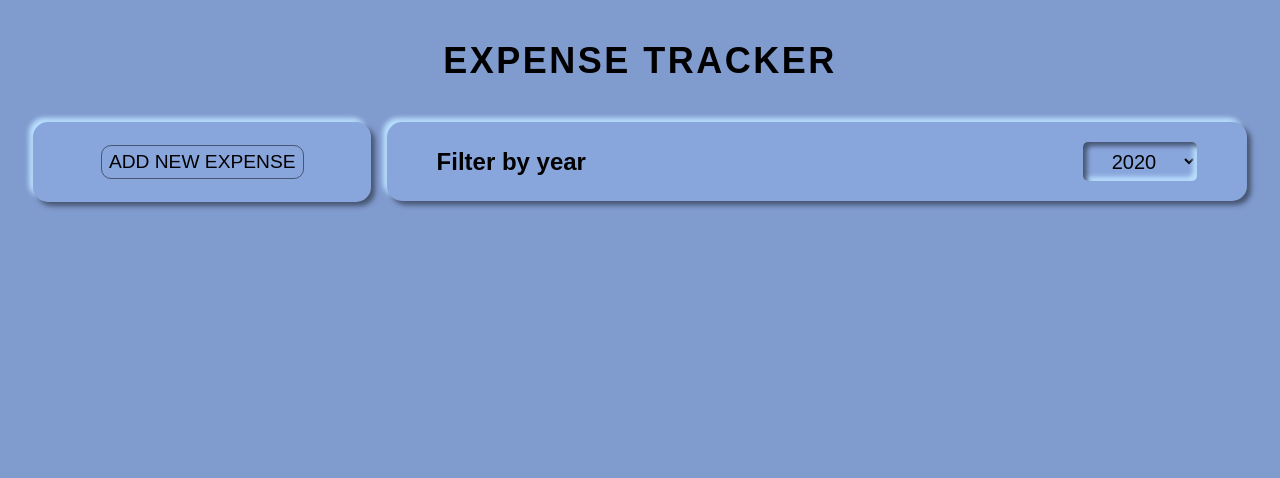
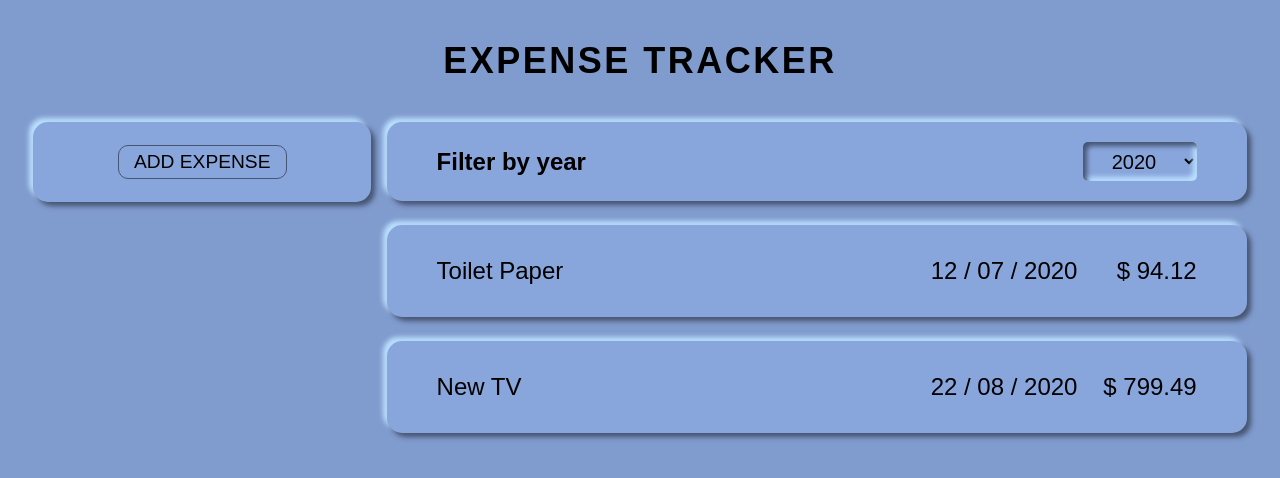
Before and after one commit to EshanTrivedi21/Expense-Tracker, a React (Create React App) app: page / in a window 1280 px wide. Shown: the top 478 px of the page. Built offline with nearby package versions, Linux system fonts and the light colour scheme.

Commit message:
feat: added missing features

```diff
--- a/src/App.js
+++ b/src/App.js
@@ -1,15 +1,25 @@
 import React, { useState } from "react";
 import NewExpense from "./components/NewExpenses/NewExpense.js";
 import Expenses from "./components/Expenses/Expenses.js";
-import './components/UI/index.css';
+import "./components/UI/index.css";
 
 const staticExpenses = [
   {
     id: "e3",
     title: "Car Insurance",
-    amount: 294.67,
-    date: "2021-2-28",
+    amount: "294.67",
+    date: "2021-02-28",
   },
+  {
+    id: "e1",
+    title: "Toilet Paper",
+    amount: "94.12",
+    date: "2020-07-12",
+  },
+  { id: "e2",
+    title: "New TV",
+    amount: "799.49",
+    date: "2020-08-22" },
 ];
 
 function App() {
@@ -28,7 +38,7 @@ function App() {
         <div className="mainForm">
           <NewExpense onAddExpense={addExpenseHandler}></NewExpense>
         </div>
-          <Expenses items={expenses} />
+        <Expenses items={expenses} />
       </div>
     </div>
   );
--- /dev/null
+++ b/src/components/Expenses/Expenses.css
@@ -0,0 +1,4 @@
+.noExpenses {
+    font-size: 1.4rem;
+    padding: 0px 50px;
+}
--- a/src/components/Expenses/Expenses.js
+++ b/src/components/Expenses/Expenses.js
@@ -1,6 +1,8 @@
 import React, { useState } from "react";
+import "./Expenses.css";
 import ExpenseItem from "./ExpenseItem.js";
 import ExpenseFilter from "./ExpenseFilter.js";
+import Card from "../UI/Card.js";
 
 const Expenses = (props) => {
   const [filteredYear, setFilteredYear] = useState("2020");
@@ -8,7 +10,7 @@ const Expenses = (props) => {
     setFilteredYear(selectedYear);
   };
   const filteredExpenses = props.items.filter((expense) => {
-    return expense.date.slice(0,4) === filteredYear;
+    return expense.date.slice(0, 4) === filteredYear;
   });
   return (
     <div className="mainDisplay">
@@ -16,14 +18,20 @@ const Expenses = (props) => {
         onSelect={filteredYear}
         onChangeFilter={formChangeHandler}
       />
-      {filteredExpenses.map((expenses) => (
-        <ExpenseItem
-          key={expenses.id}
-          title={expenses.title}
-          date={expenses.date}
-          amount={expenses.amount}
-        />
-      ))}
+      {filteredExpenses.length === 0 ? (
+        <Card>
+          <p className="noExpenses">No expenses found.</p>
+        </Card>
+      ) : (
+        filteredExpenses.map((expenses) => (
+          <ExpenseItem
+            key={expenses.id}
+            title={`${expenses.title[0].toUpperCase()}${expenses.title.slice(1)}`}
+            date={`${expenses.date.slice(8, 10)} / ${expenses.date.slice(5, 7)} / ${expenses.date.slice(0, 4)}`}
+            amount={`$ ${expenses.amount}`}
+          />
+        ))
+      )}
     </div>
   );
 };
--- a/src/components/NewExpenses/ExpenseForm.js
+++ b/src/components/NewExpenses/ExpenseForm.js
@@ -13,7 +13,7 @@ function ExpenseForm(props) {
   };
 
   const amountChangeHandler = (event) => {
-    setNewAmount(event.target.value);
+    setNewAmount((event.target.value).toString());
   };
 
   const dateChangeHandler = (event) => {
--- a/src/components/NewExpenses/NewExpense.css
+++ b/src/components/NewExpenses/NewExpense.css
@@ -4,7 +4,7 @@
 }
 
 .formOpenButton {
-    width: 60%;
+    width: 50%;
     margin: 10px auto;
     padding: 5px 0px;
     font-size: 1.2em;
--- a/src/components/NewExpenses/NewExpense.js
+++ b/src/components/NewExpenses/NewExpense.js
@@ -30,7 +30,7 @@ function NewExpense(props) {
         <ExpenseForm onSaveExpense={saveExpenseHandler} onCloseForm={closeFormHandler}></ExpenseForm>
       ) : (
         <Button className="formButton formOpenButton" onClick={openFormHandler}>
-          ADD NEW EXPENSE
+          ADD EXPENSE
         </Button>
       )}
     </Card>
```
Also changed, not shown: 1 other file (tests, documents, lock files or other folders).
